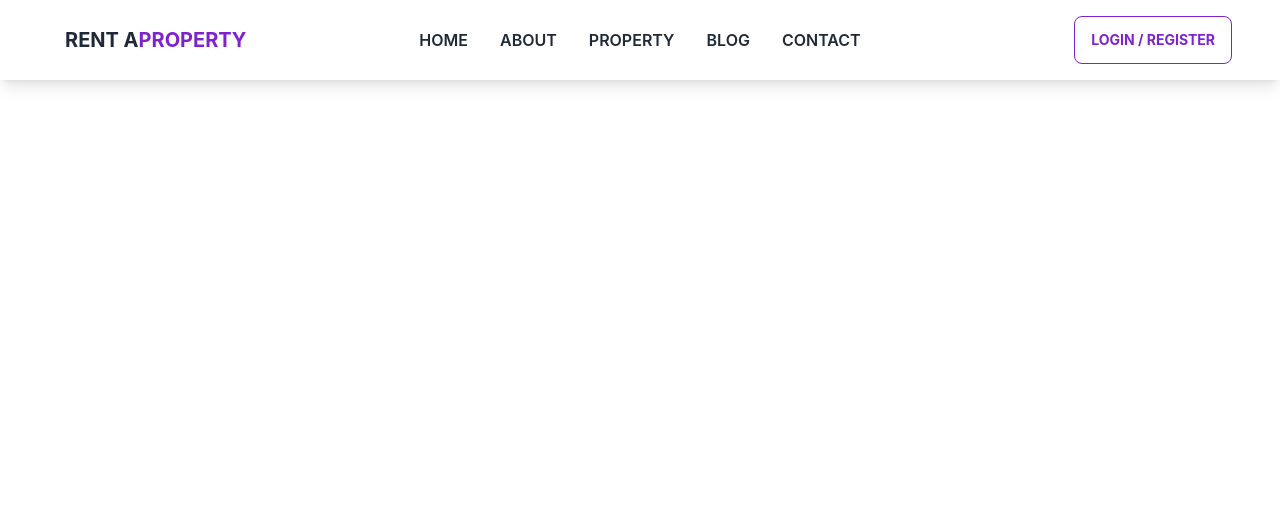
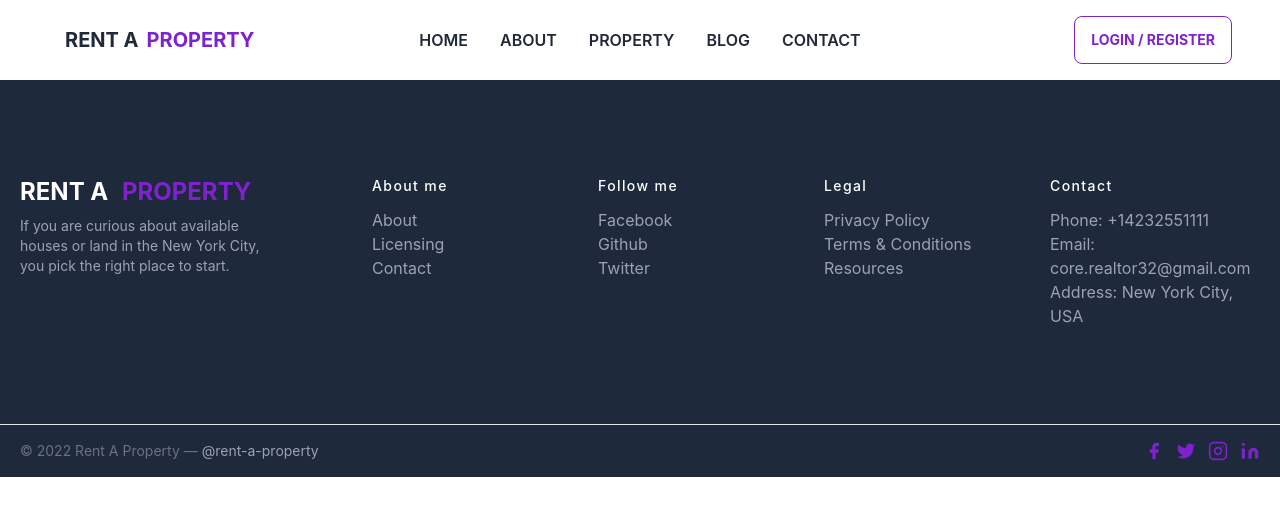
Before and after one commit to arfat132/rent-a-property-web-app, a React (Create React App) app: page / in a window 1280 px wide. Shown: the top 516 px of the page. Built offline with nearby package versions, Linux system fonts and the light colour scheme.

Commit message:
footer implemented

```diff
--- a/src/App.js
+++ b/src/App.js
@@ -1,10 +1,12 @@
 import './App.css';
+import Footer from './components/Footer';
 import Navbar from './components/Navbar';
 
 function App() {
   return (
     <div className="App">
-     <Navbar></Navbar>
+      <Navbar></Navbar>
+      <Footer></Footer>
     </div>
   );
 }
--- /dev/null
+++ b/src/components/Footer.js
@@ -0,0 +1,113 @@
+import React from 'react';
+import { Link } from 'react-router-dom';
+
+const Footer = () => {
+    return (
+        <footer className="text-gray-400 body-font bg-slate-800 bottom-0">
+        <div className="container px-5 py-24 mx-auto flex md:items-center lg:items-start md:flex-row md:flex-nowrap flex-wrap flex-col">
+          <div className="w-64 flex-shrink-0 md:mx-0 mx-auto text-center md:text-left">
+            <Link to="" className="flex title-font font-medium items-center md:justify-start justify-center text-gray-900">
+              <img src="" alt="" />
+              <Link to="/" className="font-bold text-2xl text-white">RENT A <span className='text-purple-700 ml-2'>PROPERTY</span></Link>
+            </Link>
+            <p className="mt-2 text-sm text-gray-400">If you are curious about available houses or land in the New York City, you pick the right place to start.</p>
+          </div>
+          <div className="flex-grow flex flex-wrap md:pl-20 -mb-10 md:mt-0 mt-10 md:text-left text-center">
+            <div className="lg:w-1/4 md:w-1/2 w-full px-4">
+              <h2 className="title-font font-medium text-white tracking-widest text-sm mb-3">About me</h2>
+              <nav className="list-none mb-10">
+                <li>
+                  <Link to="" className="text-gray-400 hover:text-purple-700">About</Link>
+                </li>
+                <li>
+                  <Link to="" className="text-gray-400 hover:text-purple-700">Licensing</Link>
+                </li>
+                <li>
+                  <Link to="" className="text-gray-400 hover:text-purple-700">Contact</Link>
+                </li>
+              </nav>
+            </div>
+            <div className="lg:w-1/4 md:w-1/2 w-full px-4">
+              <h2 className="title-font font-medium text-white tracking-widest text-sm mb-3">Follow me</h2>
+              <nav className="list-none mb-10">
+                <li>
+                  <Link to="" className="text-gray-400 hover:text-purple-700">Facebook</Link>
+                </li>
+                <li>
+                  <Link to="" className="text-gray-400 hover:text-purple-700">Github</Link>
+                </li>
+                <li>
+                  <Link to="" className="text-gray-400 hover:text-purple-700">Twitter</Link>
+                </li>
+
+              </nav>
+            </div>
+            <div className="lg:w-1/4 md:w-1/2 w-full px-4">
+              <h2 className="title-font font-medium text-white tracking-widest text-sm mb-3">Legal</h2>
+              <nav className="list-none mb-10">
+                <li>
+                  <Link to="" className="text-gray-400 hover:text-purple-700">Privacy Policy</Link>
+                </li>
+                <li>
+                  <Link to="" className="text-gray-400 hover:text-purple-700">Terms & Conditions</Link>
+                </li>
+                <li>
+                  <Link to="" className="text-gray-400 hover:text-purple-700">Resources</Link>
+                </li>
+
+              </nav>
+            </div>
+            <div className="lg:w-1/4 md:w-1/2 w-full px-4">
+              <h2 className="title-font font-medium text-white tracking-widest text-sm mb-3">Contact</h2>
+              <nav className="list-none mb-10">
+                <li>
+                  <Link to="" className="text-gray-400 hover:text-purple-700">Phone: +14232551111</Link>
+                </li>
+                <li>
+                  <Link to="" className="text-gray-400 hover:text-purple-700">Email: core.realtor32@gmail.com</Link>
+                </li>
+                <li>
+                  <Link to="" className="text-gray-400 hover:text-purple-700">Address: New York City, USA</Link>
+                </li>
+
+              </nav>
+            </div>
+          </div>
+        </div>
+        <hr />
+        <div className="bg-slate-800">
+          <div className="container mx-auto py-4 px-5 flex flex-wrap flex-col sm:flex-row">
+            <p className="text-gray-500 text-sm text-center sm:text-left">© 2022 Rent A Property —
+              <Link to="" href="https://twitter.com/knyttneve" rel="noopener noreferrer" className="text-gray-400 ml-1" target="_blank">@rent-a-property</Link>
+            </p>
+            <span className="inline-flex sm:ml-auto sm:mt-0 mt-2 justify-center sm:justify-start">
+              <Link to="" className="text-purple-700">
+                <svg fill="currentColor" strokeLinecap="round" strokeLinejoin="round" strokeWidth="2" className="w-5 h-5" viewBox="0 0 24 24">
+                  <path d="M18 2h-3a5 5 0 00-5 5v3H7v4h3v8h4v-8h3l1-4h-4V7a1 1 0 011-1h3z"></path>
+                </svg>
+              </Link>
+              <Link to="" className="ml-3 text-purple-700">
+                <svg fill="currentColor" strokeLinecap="round" strokeLinejoin="round" strokeWidth="2" className="w-5 h-5" viewBox="0 0 24 24">
+                  <path d="M23 3a10.9 10.9 0 01-3.14 1.53 4.48 4.48 0 00-7.86 3v1A10.66 10.66 0 013 4s-4 9 5 13a11.64 11.64 0 01-7 2c9 5 20 0 20-11.5a4.5 4.5 0 00-.08-.83A7.72 7.72 0 0023 3z"></path>
+                </svg>
+              </Link>
+              <Link to="" className="ml-3 text-purple-700">
+                <svg fill="none" stroke="currentColor" strokeLinecap="round" strokeLinejoin="round" strokeWidth="2" className="w-5 h-5" viewBox="0 0 24 24">
+                  <rect width="20" height="20" x="2" y="2" rx="5" ry="5"></rect>
+                  <path d="M16 11.37A4 4 0 1112.63 8 4 4 0 0116 11.37zm1.5-4.87h.01"></path>
+                </svg>
+              </Link>
+              <Link to="" className="ml-3 text-purple-700">
+                <svg fill="currentColor" stroke="currentColor" strokeLinecap="round" strokeLinejoin="round" strokeWidth="0" className="w-5 h-5" viewBox="0 0 24 24">
+                  <path stroke="none" d="M16 8a6 6 0 016 6v7h-4v-7a2 2 0 00-2-2 2 2 0 00-2 2v7h-4v-7a6 6 0 016-6zM2 9h4v12H2z"></path>
+                  <circle cx="4" cy="4" r="2" stroke="none"></circle>
+                </svg>
+              </Link>
+            </span>
+          </div>
+        </div>
+      </footer>
+    );
+};
+
+export default Footer;
--- a/src/components/Navbar.js
+++ b/src/components/Navbar.js
@@ -18,7 +18,7 @@ const Navbar = () => {
                             <li><Link to="/contact">Contact</Link></li>
                         </ul>
                     </div>
-                    <Link to="/" className="btn btn-ghost normal-case text-xl font-bold">RENT A <span className='text-purple-700'>PROPERTY</span></Link>
+                    <Link to="/" className="btn btn-ghost normal-case text-xl font-bold">RENT A <span className='text-purple-700 ml-2'>PROPERTY</span></Link>
                 </div>
                 <div className="navbar-center hidden lg:flex">
                     <ul className="menu menu-horizontal p-0 font-semibold uppercase">
```
